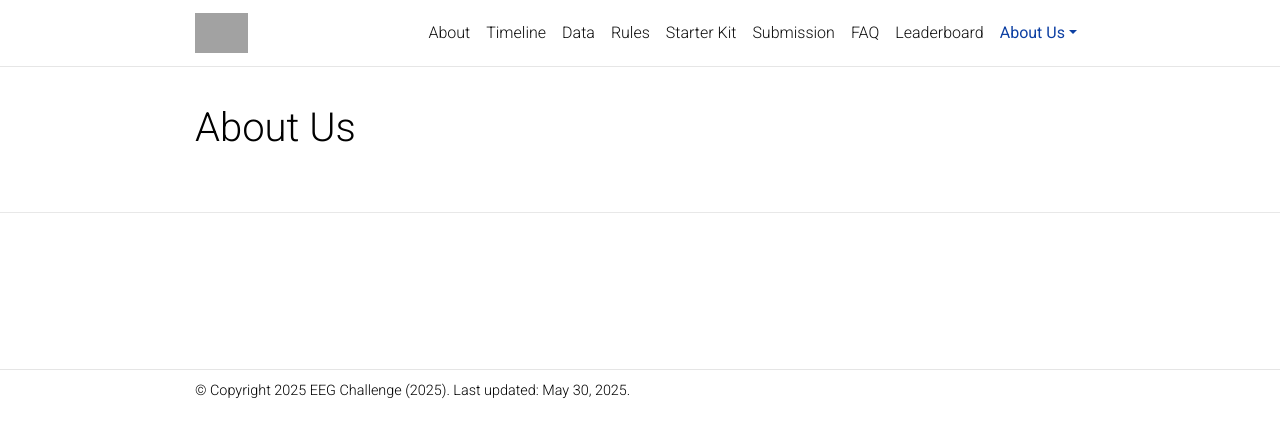
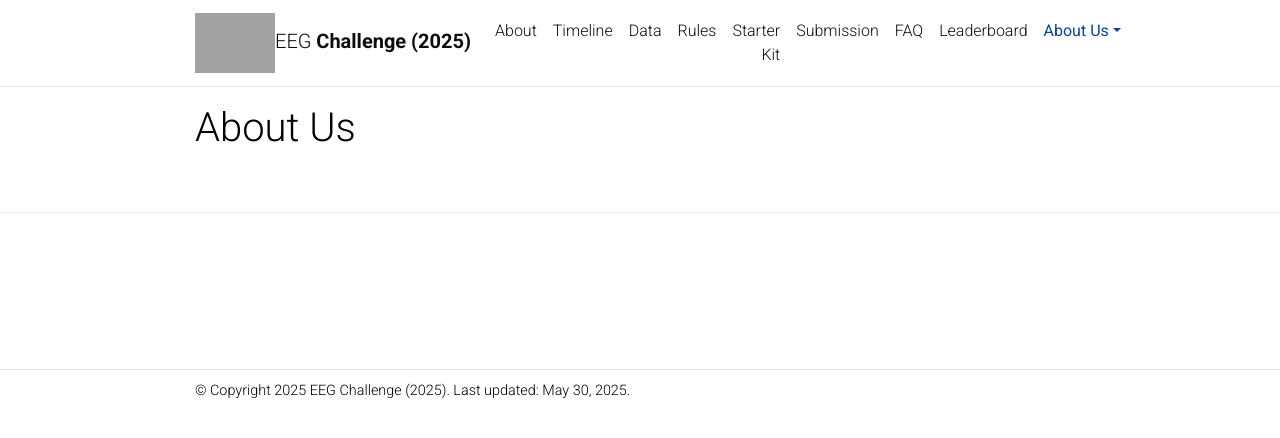
Before and after one commit to urgent-challenge/urgent2024, a Jekyll site: the page built from _pages/dropdown.md, in a window 1280 px wide. Shown: the top 438 px of the page. Built offline with Jekyll 4.4.1, drawn with Linux system fonts in a browser that asks for light colours; comment, search, counter and statistics services are not loaded; a style sheet for code colours, icons or effects is not loaded; grey boxes are pictures that could not be loaded.

Commit message:
Update logo

```diff
--- a/_includes/header.html
+++ b/_includes/header.html
@@ -61,7 +61,8 @@
         <div class="container">
           {% if page.permalink != '/' -%}
           <a class="navbar-brand title font-weight-lighter" href="{{ site.baseurl }}/">
-            <!-- {%- if site.title == "blank" -%}
+            <img src="https://eeg2025.github.io/assets/img/logo.png" alt="logo" style="height: 60px;">
+            {%- if site.title == "blank" -%}
               {%- if site.first_name -%}
                 {{- site.first_name -}}&nbsp;
               {%- endif -%}
@@ -73,8 +74,7 @@
               {%- endif -%}
             {%- else -%}
               {{- site.title -}}
-            {%- endif -%} -->
-            <img src="https://eeg2025.github.io/assets/img/logo.png" alt="{{- site.first_name -}} {{- site.last_name -}}" style="height: 40px;">
+            {%- endif -%}
           </a>
           {%- elsif site.enable_navbar_social -%}
           <!-- Social Icons -->
```
